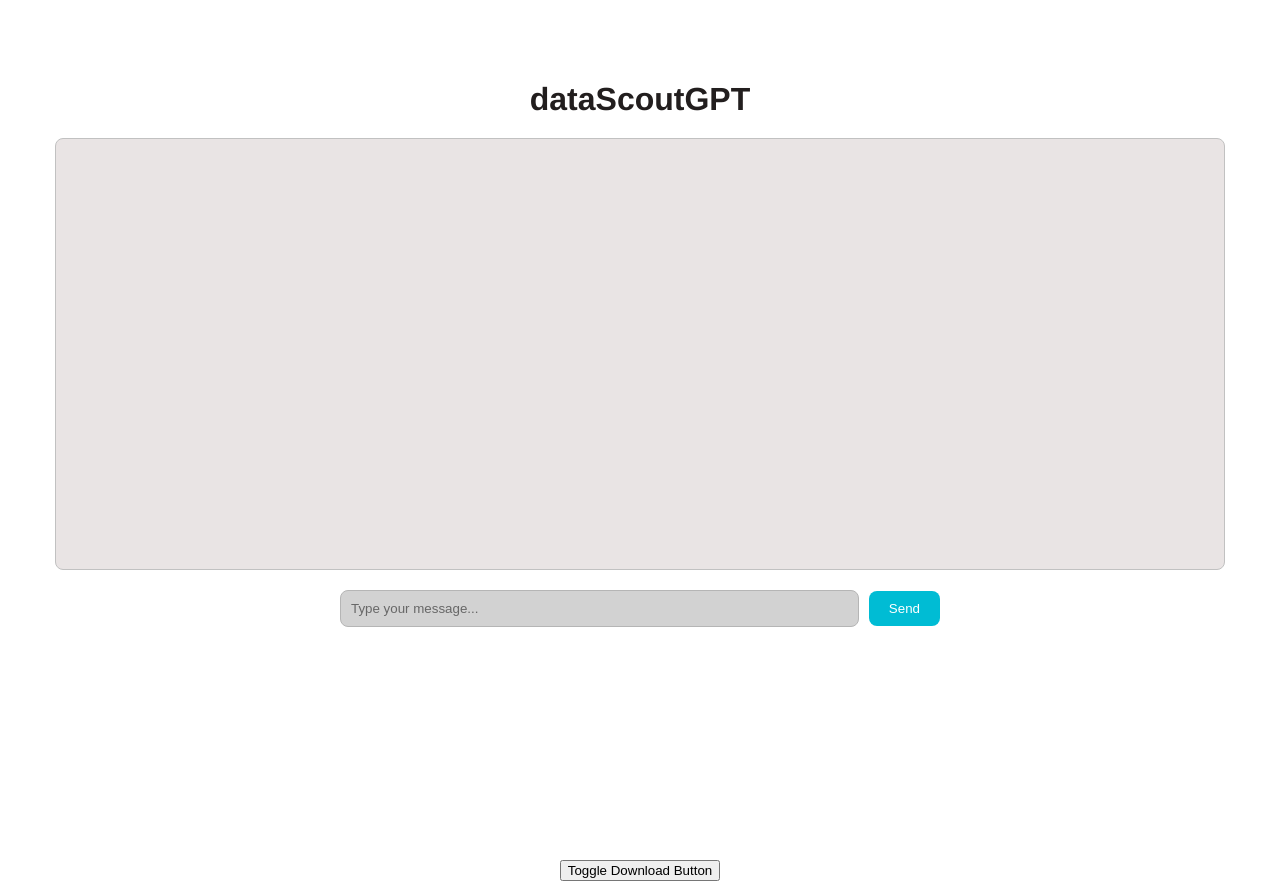
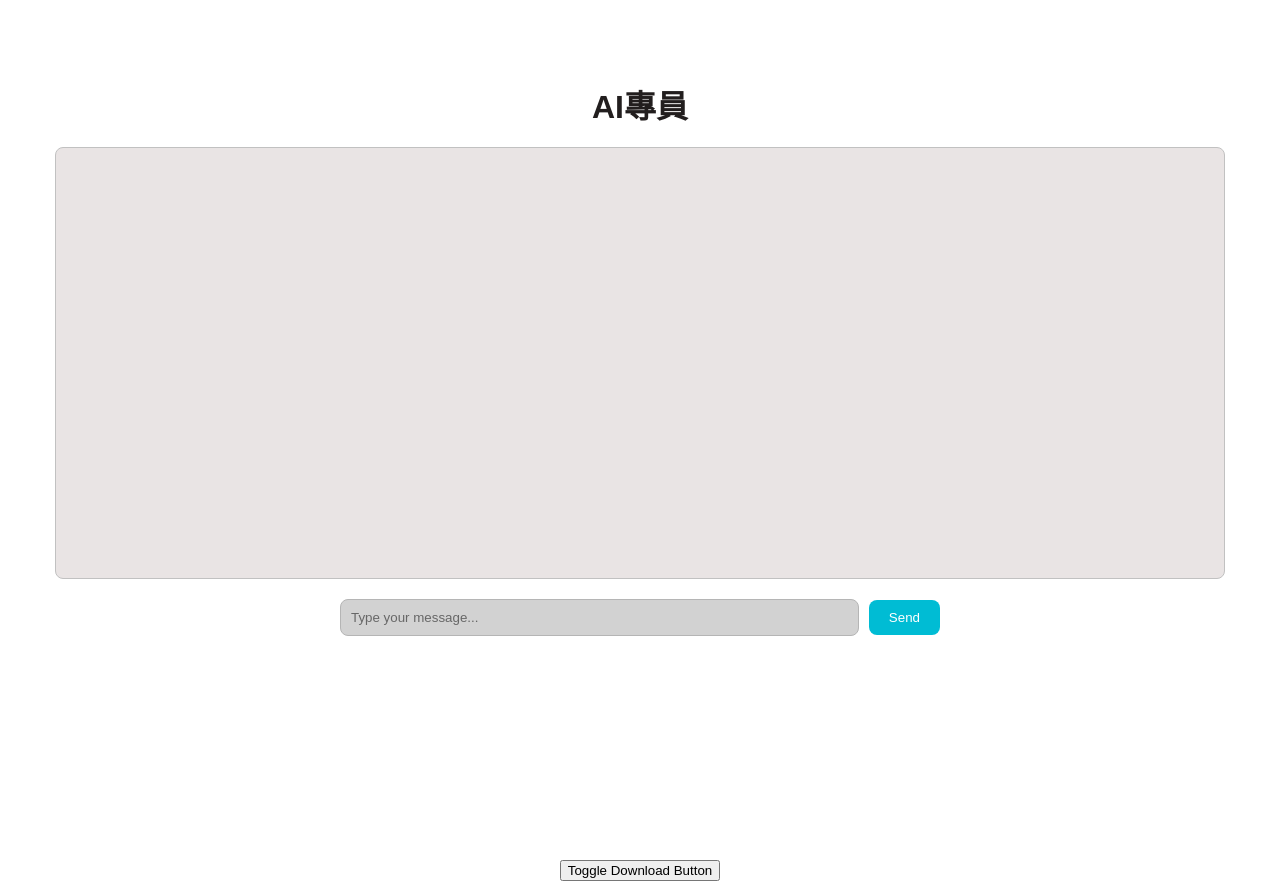
Before and after one commit to takoooo1201/frontend, a Vue app: page / in a window 1280 px wide. Built offline with nearby package versions, Linux system fonts and the light colour scheme.

Commit message:
Update chatbotComponent.vue

```diff
--- a/src/components/chatbotComponent.vue
+++ b/src/components/chatbotComponent.vue
@@ -192,7 +192,7 @@ export default {
 </style> -->
 <template>
   <div class="chat-container">
-    <h1 class="chat-header">dataScoutGPT</h1>
+    <h1 class="chat-header">AI專員</h1>
     <div class="chat-window">
       <div
         v-for="(message, index) in chatHistory"
```
